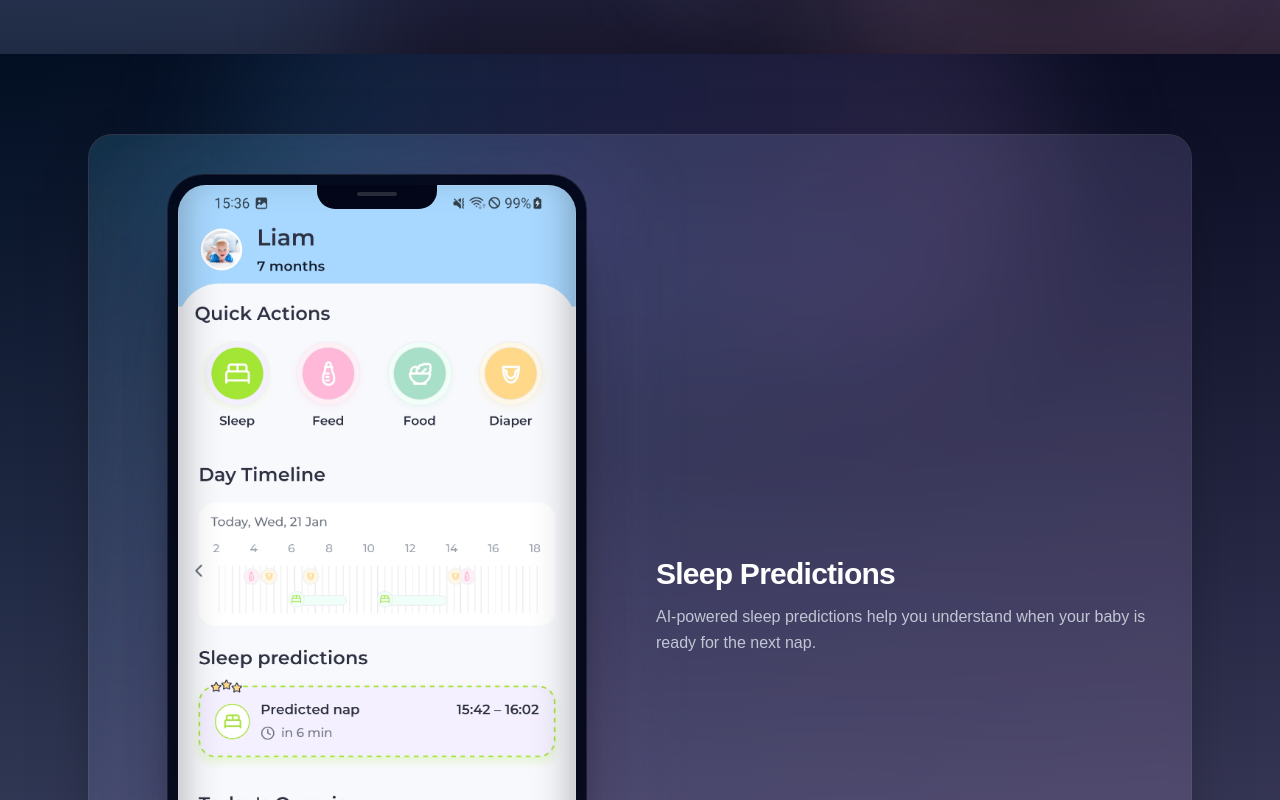
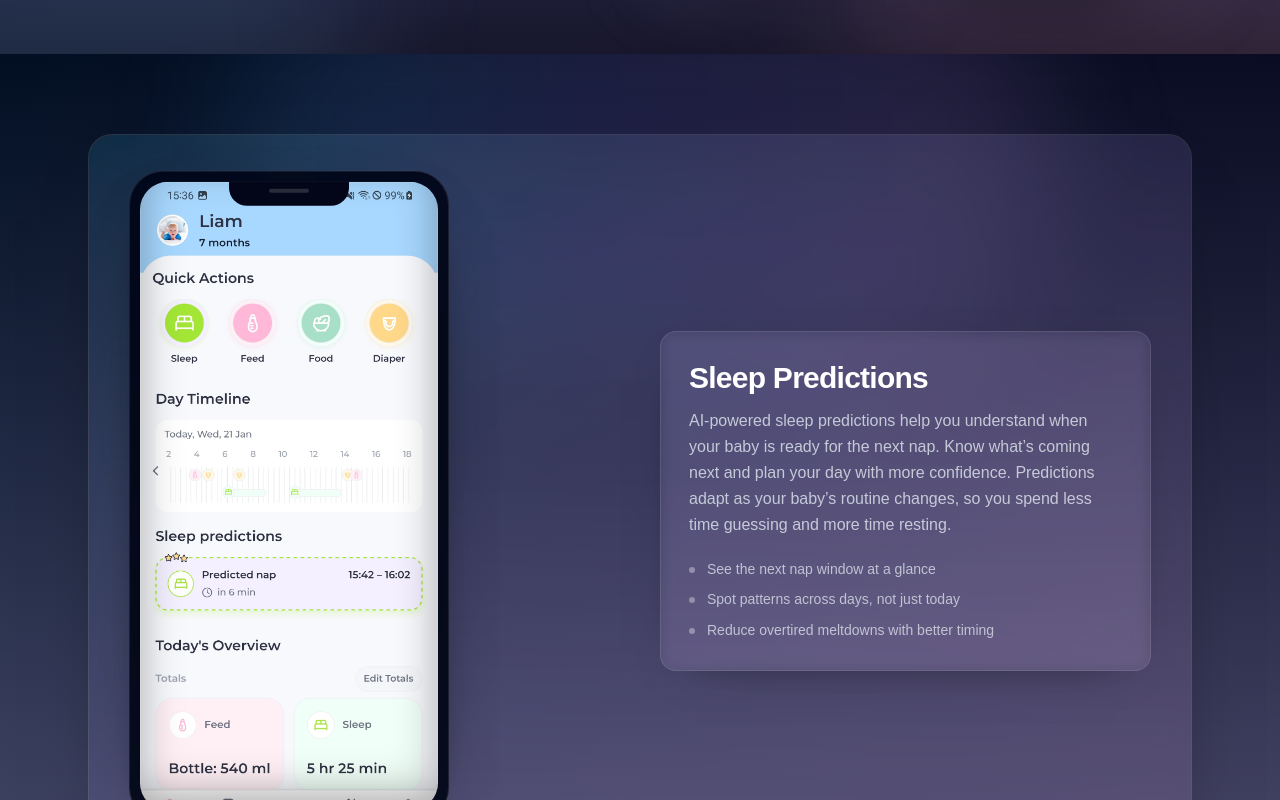
Before and after one commit to domasdomas57-web/baby-growth-landing, a Next.js app: page / in a window 1280 px wide. Shown: the part 680-1480 px from the top of the page. Built offline with nearby package versions, Linux system fonts and the light colour scheme.

Commit message:
Refine FeatureShowcase layout

```diff
--- a/components/FeatureShowcase.tsx
+++ b/components/FeatureShowcase.tsx
@@ -27,6 +27,39 @@ const FEATURES = [
 	},
 ] as const;
 
+const FEATURE_DETAILS: Record<
+	(typeof FEATURES)[number]["title"],
+	{ more: string; bullets?: readonly string[] }
+> = {
+	"Sleep Predictions": {
+		more:
+			"Know what’s coming next and plan your day with more confidence. Predictions adapt as your baby’s routine changes, so you spend less time guessing and more time resting.",
+		bullets: [
+			"See the next nap window at a glance",
+			"Spot patterns across days, not just today",
+			"Reduce overtired meltdowns with better timing",
+		],
+	},
+	"Growth Tracking": {
+		more:
+			"Keep a clear record of height, weight, and head circumference over time. Visual charts make it easy to notice trends early and share updates during checkups.",
+		bullets: [
+			"Clean charts that are easy to read",
+			"Track multiple measurements together",
+			"Perfect for quick pediatrician updates",
+		],
+	},
+	"AI Insights": {
+		more:
+			"Turn daily logs into useful signals. AI helps highlight what’s working, what’s changing, and where small adjustments can make your routine smoother.",
+		bullets: [
+			"Highlights patterns in sleep and feeding",
+			"Find routine shifts sooner",
+			"Actionable insights, not noise",
+		],
+	},
+};
+
 export default function FeatureShowcase() {
 	return (
 		<section className="relative overflow-hidden" aria-label="Feature showcase">
@@ -37,46 +70,47 @@ export default function FeatureShowcase() {
 			</div>
 
 			<div className="mx-auto max-w-6xl px-5 py-14 sm:px-6 sm:py-20">
-				<div className="space-y-8 sm:space-y-10">
+				<div className="space-y-12 sm:space-y-16">
 					{FEATURES.map((feature, index) => {
 						const isReversed = index % 2 === 1;
+						const details = FEATURE_DETAILS[feature.title];
 
 						return (
 							<motion.div
 								key={feature.title}
-								initial={{ opacity: 0, y: 18 }}
+								initial={{ opacity: 0, y: 22 }}
 								whileInView={{ opacity: 1, y: 0 }}
 								viewport={{ once: true, amount: 0.35 }}
 								transition={{ duration: 0.65, ease: [0.22, 1, 0.36, 1] }}
-								className="relative overflow-hidden rounded-3xl border border-white/10 bg-white/[0.06] shadow-[0_18px_70px_-40px_rgba(0,0,0,0.85)] backdrop-blur"
+								className="relative overflow-hidden rounded-3xl border border-white/10 bg-white/[0.04] shadow-[0_26px_90px_-60px_rgba(0,0,0,0.90)] backdrop-blur"
 							>
 								<div className="absolute inset-0 -z-10 bg-gradient-to-br from-sky-400/10 via-violet-400/10 to-fuchsia-300/10" />
 
 								<div
-									className={`grid gap-8 p-6 sm:p-10 md:grid-cols-2 md:items-center ${
-										isReversed ? "md:[&>*:first-child]:order-2" : ""
+									className={`grid gap-10 p-6 sm:p-10 lg:grid-cols-2 lg:items-center ${
+										isReversed ? "lg:[&>*:first-child]:order-2" : ""
 									}`}
 								>
 									<motion.div
-										initial={{ opacity: 0, x: isReversed ? 18 : -18 }}
+										initial={{ opacity: 0, x: isReversed ? 20 : -20 }}
 										whileInView={{ opacity: 1, x: 0 }}
 										viewport={{ once: true, amount: 0.45 }}
 										transition={{ duration: 0.7, ease: [0.22, 1, 0.36, 1] }}
-										className="mx-auto w-full max-w-[420px]"
+										className={`flex w-full items-center justify-center ${
+											isReversed ? "lg:justify-end" : "lg:justify-start"
+										}`}
 									>
 										<motion.div
 											animate={{ y: [0, -8, 0] }}
 											transition={{
-												duration: 7.5,
+												duration: 8.5,
 												repeat: Infinity,
 												ease: "easeInOut",
 											}}
-											className="pointer-events-none"
+											className="pointer-events-none w-full max-w-[280px] sm:max-w-[300px] lg:max-w-[320px]"
 										>
 											<div className="relative">
-												<div className="absolute -inset-6 -z-10 rounded-[34px] bg-gradient-to-br from-sky-400/12 via-violet-400/10 to-fuchsia-300/10 blur-2xl" />
-
-												<div className="rounded-[36px] border border-white/10 bg-slate-950/90 p-[10px] shadow-[0_30px_110px_-55px_rgba(0,0,0,0.95)]">
+												<div className="rounded-[34px] border border-white/10 bg-slate-950/90 p-[10px] shadow-[0_26px_90px_-58px_rgba(0,0,0,0.95)]">
 													<div className="relative overflow-hidden rounded-[28px] bg-black shadow-[0_18px_60px_-32px_rgba(0,0,0,0.85)]">
 														<div className="absolute left-1/2 top-0 z-10 h-6 w-[120px] -translate-x-1/2 rounded-b-[18px] bg-slate-950" />
 														<div className="absolute left-1/2 top-[7px] z-10 h-[4px] w-10 -translate-x-1/2 rounded-full bg-white/15" />
@@ -99,18 +133,31 @@ export default function FeatureShowcase() {
 									</motion.div>
 
 									<motion.div
-										initial={{ opacity: 0, x: isReversed ? -18 : 18 }}
+										initial={{ opacity: 0, x: isReversed ? -20 : 20 }}
 										whileInView={{ opacity: 1, x: 0 }}
 										viewport={{ once: true, amount: 0.45 }}
 										transition={{ duration: 0.7, delay: 0.05, ease: [0.22, 1, 0.36, 1] }}
-										className="text-center md:text-left"
+										className="text-center lg:text-left"
 									>
-										<h3 className="text-balance text-2xl font-semibold tracking-tight text-white sm:text-3xl">
-											{feature.title}
-										</h3>
-										<p className="mt-3 text-pretty text-sm leading-relaxed text-slate-200/80 sm:text-base">
-											{feature.description}
-										</p>
+										<div className="mx-auto max-w-2xl rounded-2xl border border-white/10 bg-white/[0.04] px-6 py-6 shadow-[0_14px_50px_-36px_rgba(0,0,0,0.85)] backdrop-blur sm:px-7 sm:py-7 lg:mx-0">
+											<h3 className="text-balance text-2xl font-semibold tracking-tight text-white sm:text-3xl">
+												{feature.title}
+											</h3>
+											<p className="mt-3 text-pretty text-sm leading-relaxed text-slate-200/80 sm:text-base">
+												{feature.description} {details.more}
+											</p>
+
+											{details.bullets ? (
+												<ul className="mt-5 space-y-2 text-left text-sm text-slate-200/75">
+													{details.bullets.map((item) => (
+														<li key={item} className="flex gap-3">
+															<span className="mt-[0.55rem] h-1.5 w-1.5 shrink-0 rounded-full bg-white/35" />
+															<span className="leading-relaxed">{item}</span>
+														</li>
+													))}
+												</ul>
+											) : null}
+										</div>
 									</motion.div>
 								</div>
 							</motion.div>
```
